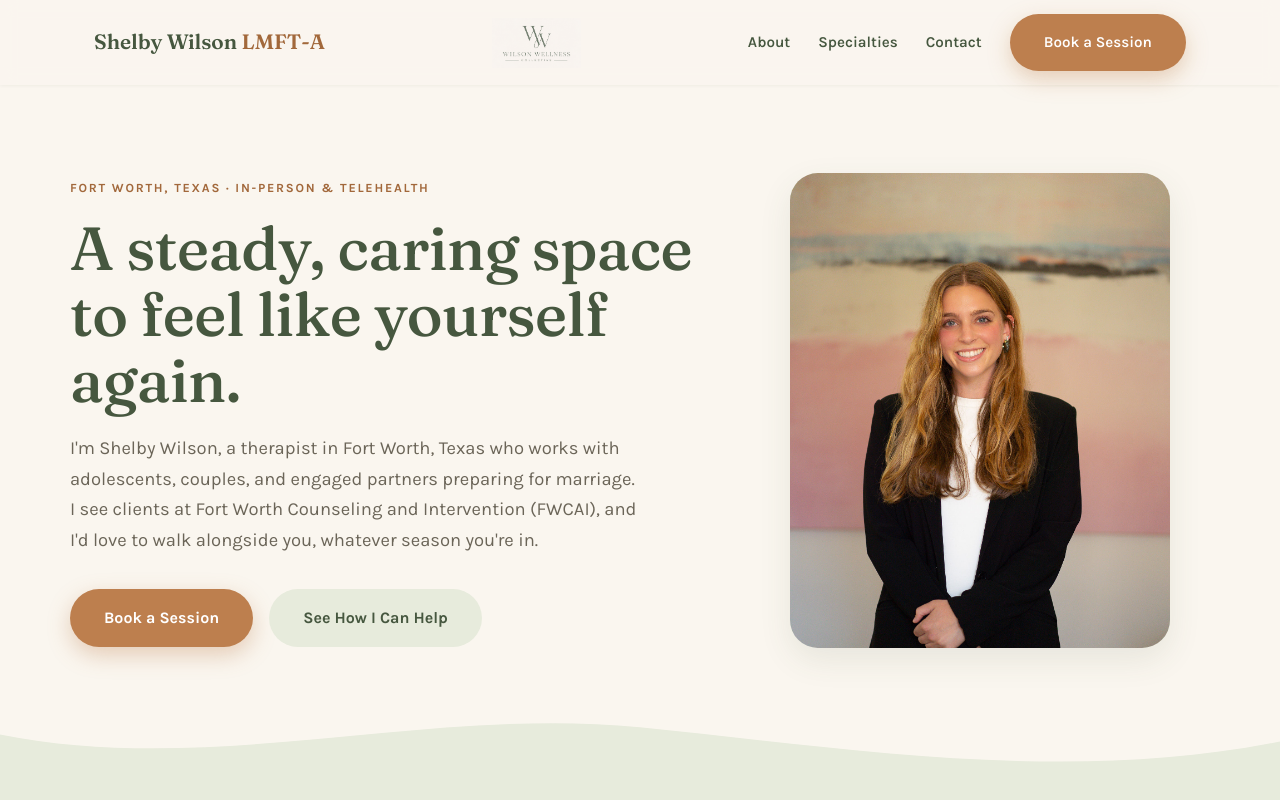
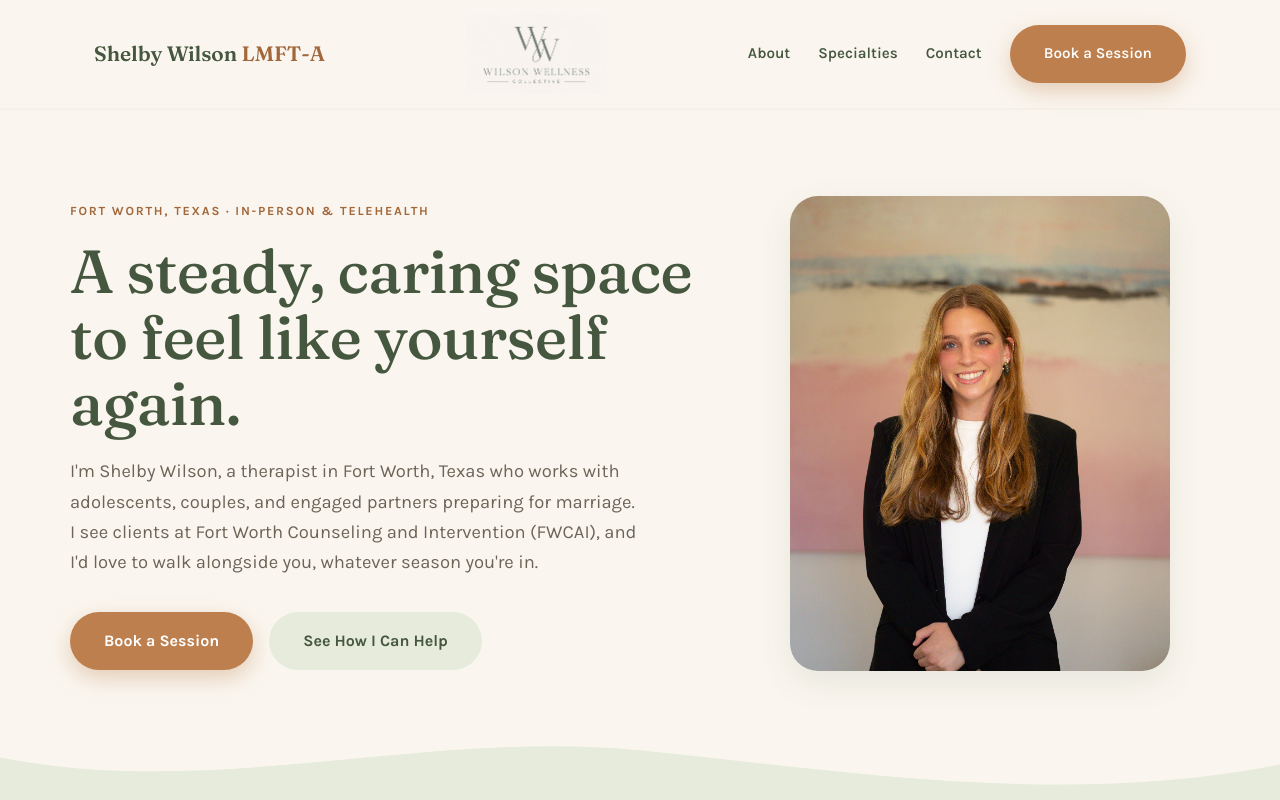
Before and after one commit to hudsonwilson/Shelby_Counseling, a plain HTML site: page index.html in a window 1280 px wide. Shown: the top 800 px of the page. Drawn offline with Linux system fonts and the light colour scheme.

Commit message:
Update index.html

```diff
--- a/index.html
+++ b/index.html
@@ -156,7 +156,7 @@
   }
 
 .header-logo {
-  height: 50px; /* Adjust this number to make the center logo larger or smaller */
+  height: 80px; /* Adjust this number to make the center logo larger or smaller */
   width: auto;
   display: block;
   object-fit: contain;
```
